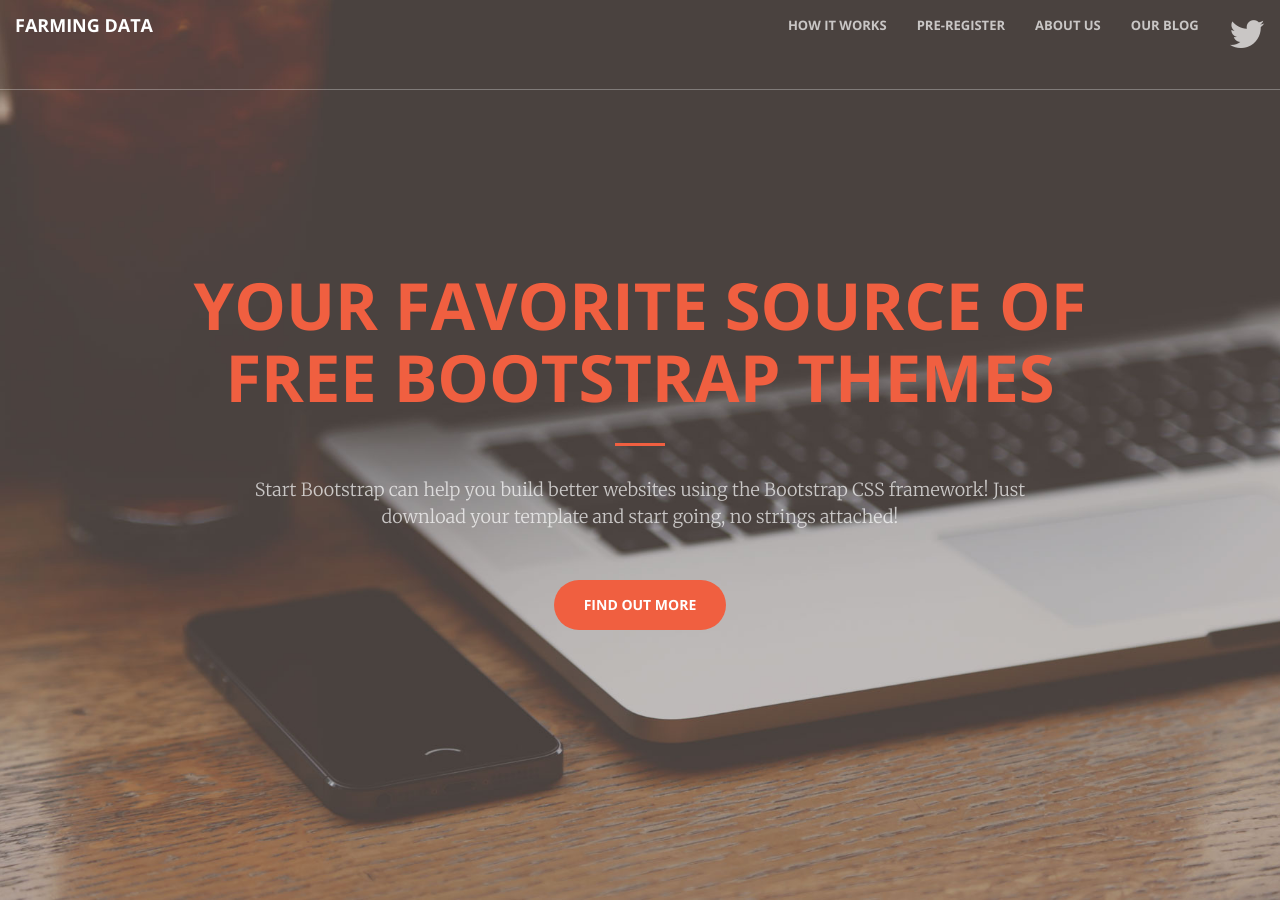
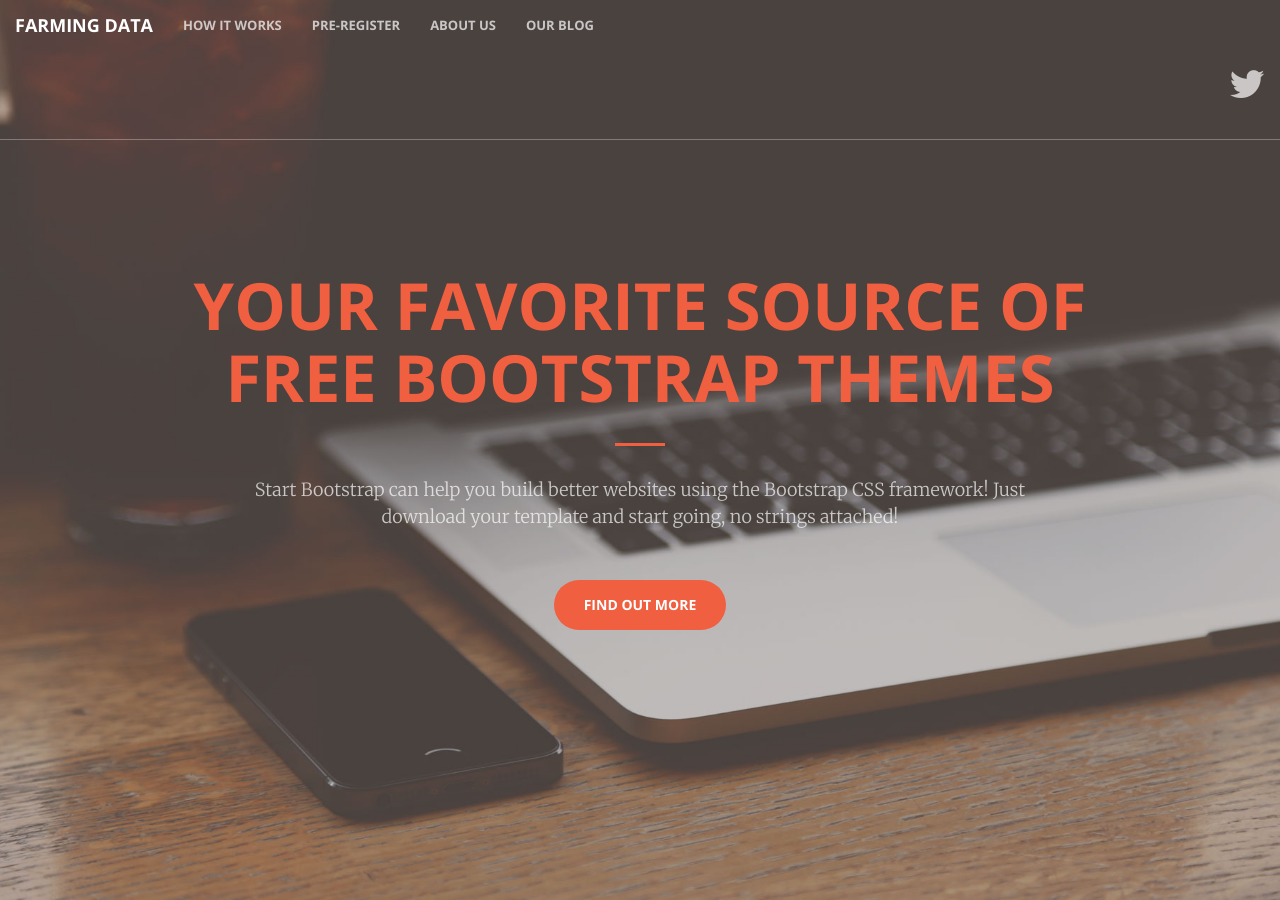
Before and after one commit to kmei-cms/kmei-cms.github.io, a Jekyll site: the page built from index.html, in a window 1280 px wide and 900 px high. Built offline with Jekyll 4.4.1, drawn with Linux system fonts in a browser that asks for light colours.

```diff
--- a/_includes/nav.html
+++ b/_includes/nav.html
@@ -15,7 +15,7 @@
 
         <!-- Collect the nav links, forms, and other content for toggling -->
         <div class="collapse navbar-collapse" id="bs-example-navbar-collapse-1">
-            <ul class="nav navbar-nav navbar-right">
+            <ul class="nav navbar-nav navbar-center">
                 <li>
                     <a class="page-scroll" href="#howItWorks">How It Works</a>
                 </li>
@@ -28,14 +28,18 @@
                 <li>
                     <a class="page-scroll" href="#ourBlog">Our Blog</a>
                 </li>
-                <li>
+            </ul>
+        </div>
+        <!-- /.navbar-collapse -->
+        <div class="collapse navbar-collapse" id="bs-example-navbar-collapse-1">
+		    <ul class="nav navbar-nav navbar-right">
+				<li>
 				    <a href="https://twitter.com/{{ site.twitter_username }}">
                     <i class="fa fa-twitter fa-3x wow bounceIn" data-wow-delay=".1s"></i>
                     <p>{{ site.twitter_username }}</p>
 				</li>
-            </ul>
-        </div>
-        <!-- /.navbar-collapse -->
+			</ul>
+		</div>
     </div>
     <!-- /.container-fluid -->
 </nav>
```
